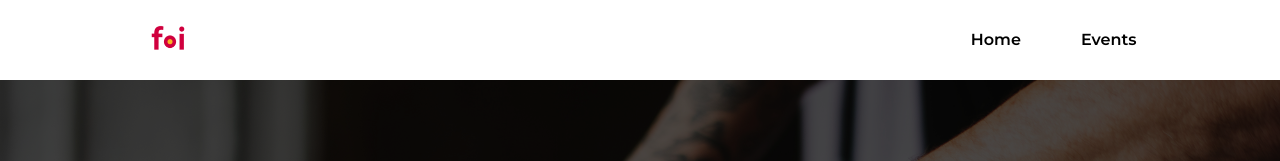
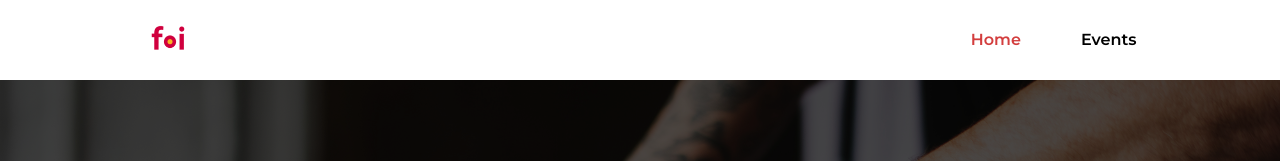
Before and after one commit to aldin-alagic/cpsrk-app, a React (Create React App) app: page / in a window 1280 px wide. Shown: the top 161 px of the page. Built offline with nearby package versions, Linux system fonts and the light colour scheme.

Commit message:
Add active class to NavItem's in HamburgerNavStyle and HeaderStyle

```diff
--- a/src/App.js
+++ b/src/App.js
@@ -26,7 +26,7 @@ class App extends Component {
           <Switch>
             <Route path="/events" component={Events} />
             <Route path="/event/:id" component={Event} />
-            <Route path="/" component={Home} />
+            <Route exact path="/" component={Home} />
             <Redirect to="/" />
           </Switch>
         </Main>
--- a/src/components/HamburgerNav/HamburgerNavStyles.js
+++ b/src/components/HamburgerNav/HamburgerNavStyles.js
@@ -33,6 +33,10 @@ export const NavItem = styled(NavLink)`
   padding: 20px 0px;
   text-align: center;
 
+  &.active {
+    color: ${colors.red};
+  }
+
   &:hover {
     color: ${colors.red};
   }
--- a/src/components/Header/HeaderStyle.js
+++ b/src/components/Header/HeaderStyle.js
@@ -59,6 +59,10 @@ export const Nav = styled.nav`
 `;
 
 export const NavItem = styled(NavLink)`
+  &.active {
+    color: ${colors.red};
+  }
+
   &:hover {
     color: ${colors.red};
   }
```
